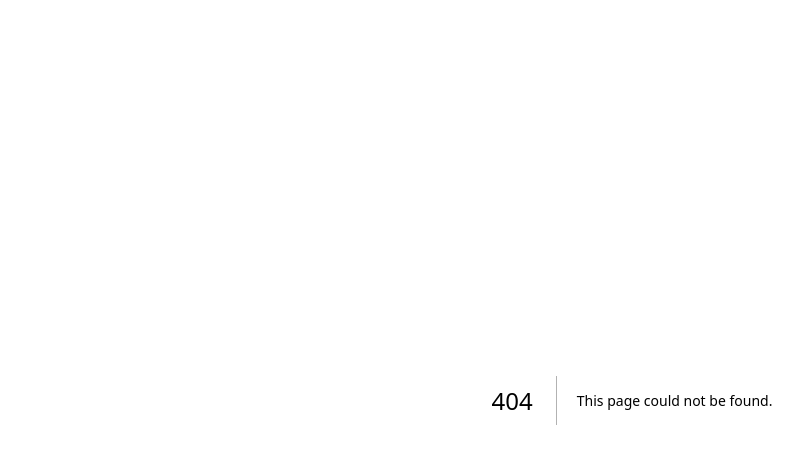
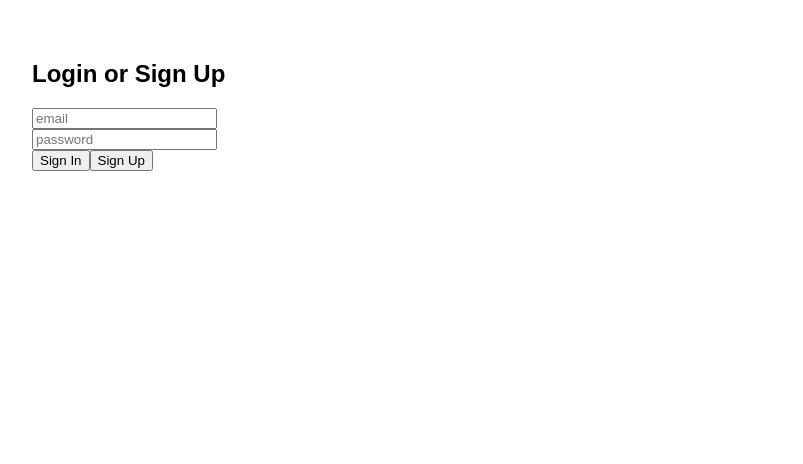
Before and after one commit to barterbegorborrow/barter-app, a Next.js app: page /auth in a window 1280 px wide. Before the commit this address had no page. Shown: the top 464 px of the page, without its empty margins (8-811 px from the left). Built offline with nearby package versions, Linux system fonts and the light colour scheme.

Commit message:
Create auth.js

```diff
--- /dev/null
+++ b/pages/auth.js
@@ -0,0 +1,29 @@
+import { useState } from 'react'
+import { supabase } from '../lib/supabase'
+
+export default function AuthPage() {
+  const [email, setEmail] = useState('')
+  const [password, setPassword] = useState('')
+
+  const signUp = async () => {
+    const { error } = await supabase.auth.signUp({ email, password })
+    if (error) alert(error.message)
+    else alert('Check your email for confirmation')
+  }
+
+  const signIn = async () => {
+    const { error } = await supabase.auth.signInWithPassword({ email, password })
+    if (error) alert(error.message)
+    else alert('Signed in!')
+  }
+
+  return (
+    <div style={{ padding: 40 }}>
+      <h2>Login or Sign Up</h2>
+      <input placeholder="email" onChange={e => setEmail(e.target.value)} /><br />
+      <input placeholder="password" type="password" onChange={e => setPassword(e.target.value)} /><br />
+      <button onClick={signIn}>Sign In</button>
+      <button onClick={signUp}>Sign Up</button>
+    </div>
+  )
+}
```
